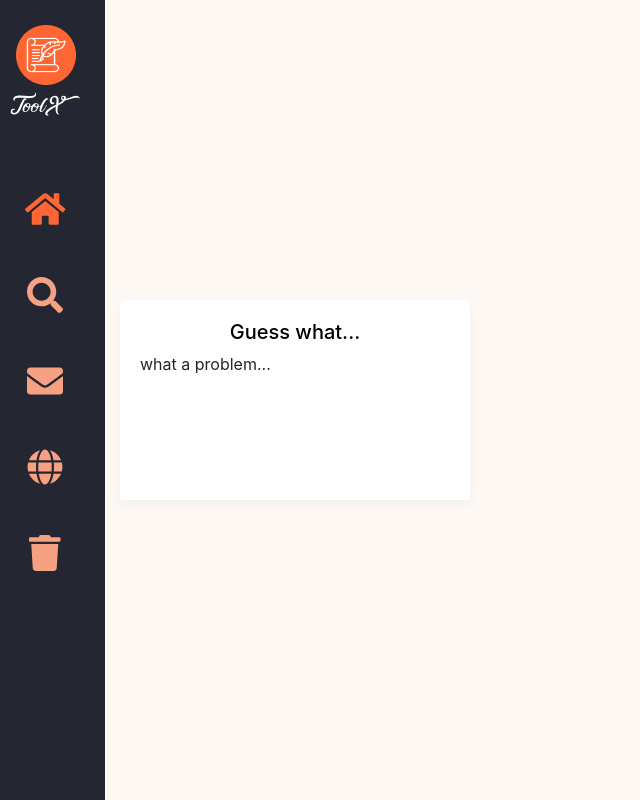
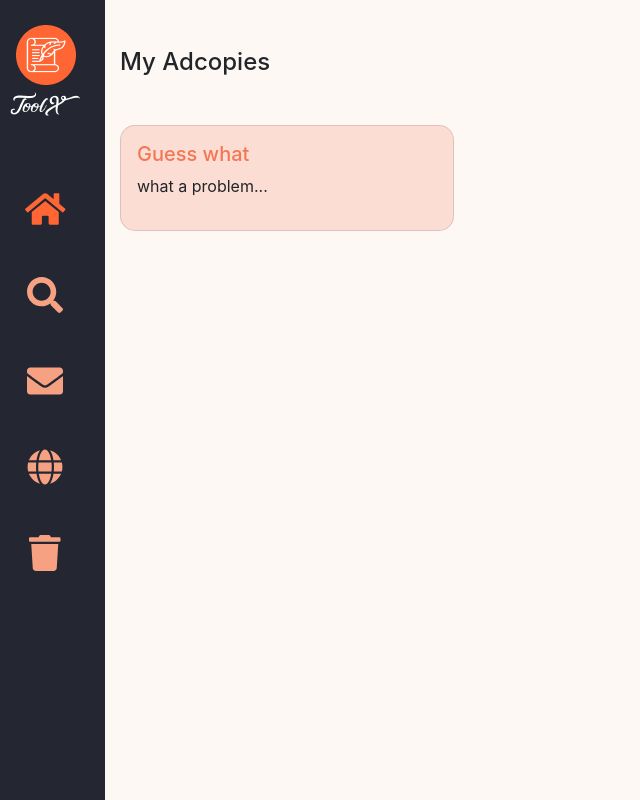
Before and after one commit to AzeezBello/toolx, a Django app: page /my_adcopies in a window 1280 px wide. Shown: the whole page, without its empty margins (0-640 px from the left). Run offline with Django 3.2, Linux system fonts and the light colour scheme; data comes from the database, SQL or seed files in the repository; some libraries are stand-ins or nearby versions.

```diff
--- a/instant_generator/templates/instant_generator/congratulation.html
+++ b/instant_generator/templates/instant_generator/congratulation.html
@@ -18,9 +18,8 @@
     <div class="col-10 my-auto text-center">
         <h3> Congratulations {{ user.username }}</h3>
         <p class="pb-5">Email / AdCopies has been generated.</p>
-        <a href="/preview" class="ml-4">Preview &rarr;</a>
-        <a href="/download" >
-            <button type="button" class=" xbtn-primary btn btn-primary px-5 py-2">Download</button>
+        <a href="/my_adcopies" >
+            <button type="button" class=" xbtn-primary btn btn-primary px-5 py-2">My Adcopies</button>
         </a>
     </div>
 </div>
--- a/instant_generator/templates/instant_generator/my_adcopies.html
+++ b/instant_generator/templates/instant_generator/my_adcopies.html
@@ -15,14 +15,15 @@
         {% block icon-bar %} {% include 'icon-bar.html' %} {% endblock icon-bar %}
     </div>
 
-    <div class="col-10 my-auto text-center">
+    <div class="col-10 mt-5">
+        <h4>My Adcopies </h4>
 
-            <div class="row">
+            <div class="row mt-5">
                 {% for adcopy in adcopies %}
                     <div class="col-lg-4 col-md-4 col-sm-12 col-xs-12">
-                        <div style = "background: #ffffff; width: 350px;  height: 200px;  box-shadow: 0px 4px 12px #F0F0F0; border-radius: 6px 6px 0px 0px; padding: 20px;">
-                            <h5><a href="{% url 'preview' adcopy.pk%}" style="color: #000">{{ adcopy.Get_Attention | slice:":24"}}...</a></h5>
-                            <p style = "text-align: justify;"> {{ adcopy.Identify_the_Problem_Your_Audience_Have | slice:":150" }}...</p>
+                        <div class="my_adcopies card p-3">
+                            <h5><a href="{% url 'preview' adcopy.pk%}">{{ adcopy.Get_Attention}}</a></h5>
+                            <p> {{ adcopy.Identify_the_Problem_Your_Audience_Have | slice:":150" }}...</p>
                         </div>
                     </div>
                 {% endfor %}
--- a/static/css/toolx.css
+++ b/static/css/toolx.css
@@ -95,7 +95,11 @@ a:hover{
     border-left: 10px solid #ED4D47;
     height: 160px;
 }
+.my_adcopies{
+    background: #FCDDD4;
+    border-radius: 15px;
 
+}
 
 footer{
     background: #333748;
```
Also changed, not shown: instant_generator/templates/instant_generator/preview.html (+17 -2 lines).
